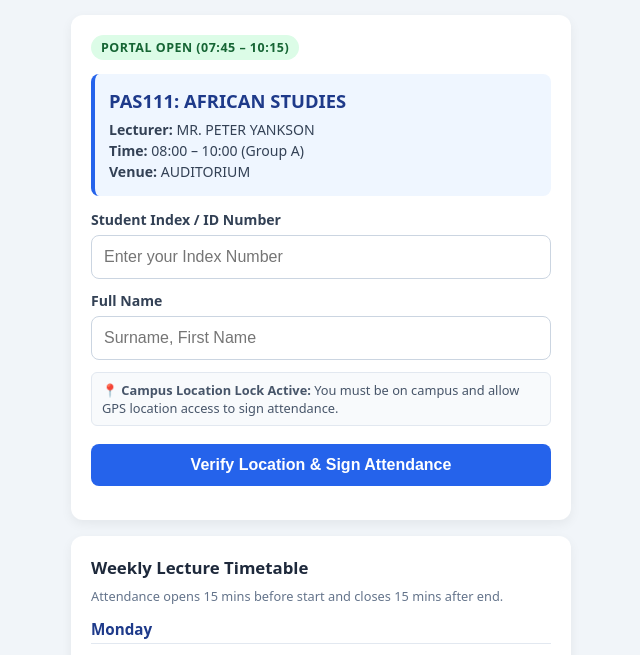
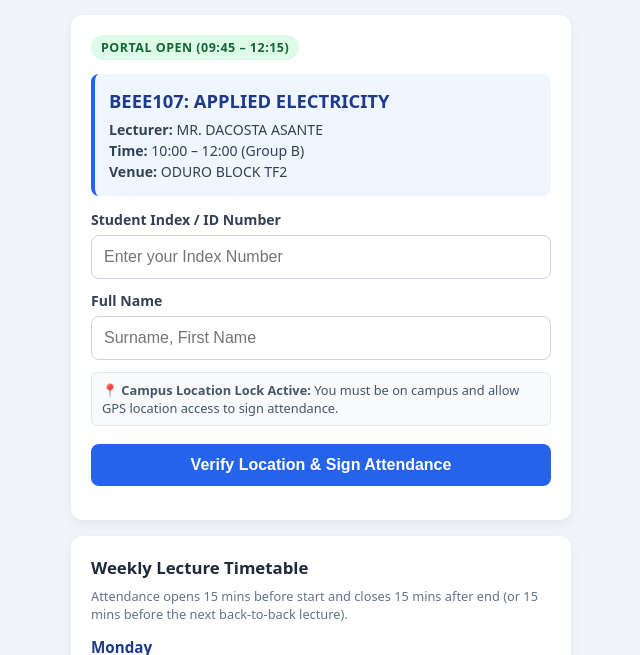
Before and after one commit to laurd445-bit/engineering-attendance, a plain HTML site: page index.html in a window 1280 px wide. Shown: the part 73-728 px from the top of the page, without its empty margins (319-959 px from the left). Drawn offline with Linux system fonts and the light colour scheme.

Commit message:
Update index.html

```diff
--- a/index.html
+++ b/index.html
@@ -53,7 +53,7 @@
   <!-- Weekly Timetable Reference -->
   <div class="card">
     <h3 style="margin:0 0 8px 0; font-size:1.05rem; color:#1e293b;">Weekly Lecture Timetable</h3>
-    <p style="margin:0 0 10px 0; font-size:0.8rem; color:#64748b;">Attendance opens 15 mins before start and closes 15 mins after end.</p>
+    <p style="margin:0 0 10px 0; font-size:0.8rem; color:#64748b;">Attendance opens 15 mins before start and closes 15 mins after end (or 15 mins before the next back-to-back lecture).</p>
     <div id="timetableList"></div>
   </div>
 </div>
@@ -110,15 +110,33 @@
     return R * c;
   }
 
+  // Computes the open and close window in minutes, preventing overlap with any subsequent class
+  function getLectureWindow(cls) {
+    const openTime = timeToMinutes(cls.start) - 15;
+    let closeTime = timeToMinutes(cls.end) + 15;
+
+    const sameDayClasses = TIMETABLE
+      .filter(other => other.dayNum === cls.dayNum && timeToMinutes(other.start) > timeToMinutes(cls.start))
+      .sort((a, b) => timeToMinutes(a.start) - timeToMinutes(b.start));
+
+    if (sameDayClasses.length > 0) {
+      const nextClassOpen = timeToMinutes(sameDayClasses[0].start) - 15;
+      if (closeTime > nextClassOpen) {
+        closeTime = nextClassOpen;
+      }
+    }
+
+    return { openTime, closeTime };
+  }
+
   function getActiveLecture(now) {
     const currentDay = now.getDay();
     const currentMinutes = now.getHours() * 60 + now.getMinutes();
 
     return TIMETABLE.find(cls => {
       if (cls.dayNum !== currentDay) return false;
-      const openTime = timeToMinutes(cls.start) - 15;
-      const closeTime = timeToMinutes(cls.end) + 15;
-      return currentMinutes >= openTime && currentMinutes <= closeTime;
+      const { openTime, closeTime } = getLectureWindow(cls);
+      return currentMinutes >= openTime && currentMinutes < closeTime;
     });
   }
 
@@ -138,8 +156,9 @@
       const contentEl = document.getElementById("activeContent");
 
       if (activeLecture) {
-        const openStr = formatMinutesToTime(timeToMinutes(activeLecture.start) - 15);
-        const closeStr = formatMinutesToTime(timeToMinutes(activeLecture.end) + 15);
+        const { openTime, closeTime } = getLectureWindow(activeLecture);
+        const openStr = formatMinutesToTime(openTime);
+        const closeStr = formatMinutesToTime(closeTime);
         const alreadySubmitted = localStorage.getItem(classKey);
 
         badgeEl.innerHTML = `<span class="badge badge-open">Portal Open (${openStr} – ${closeStr})</span>`;
```
